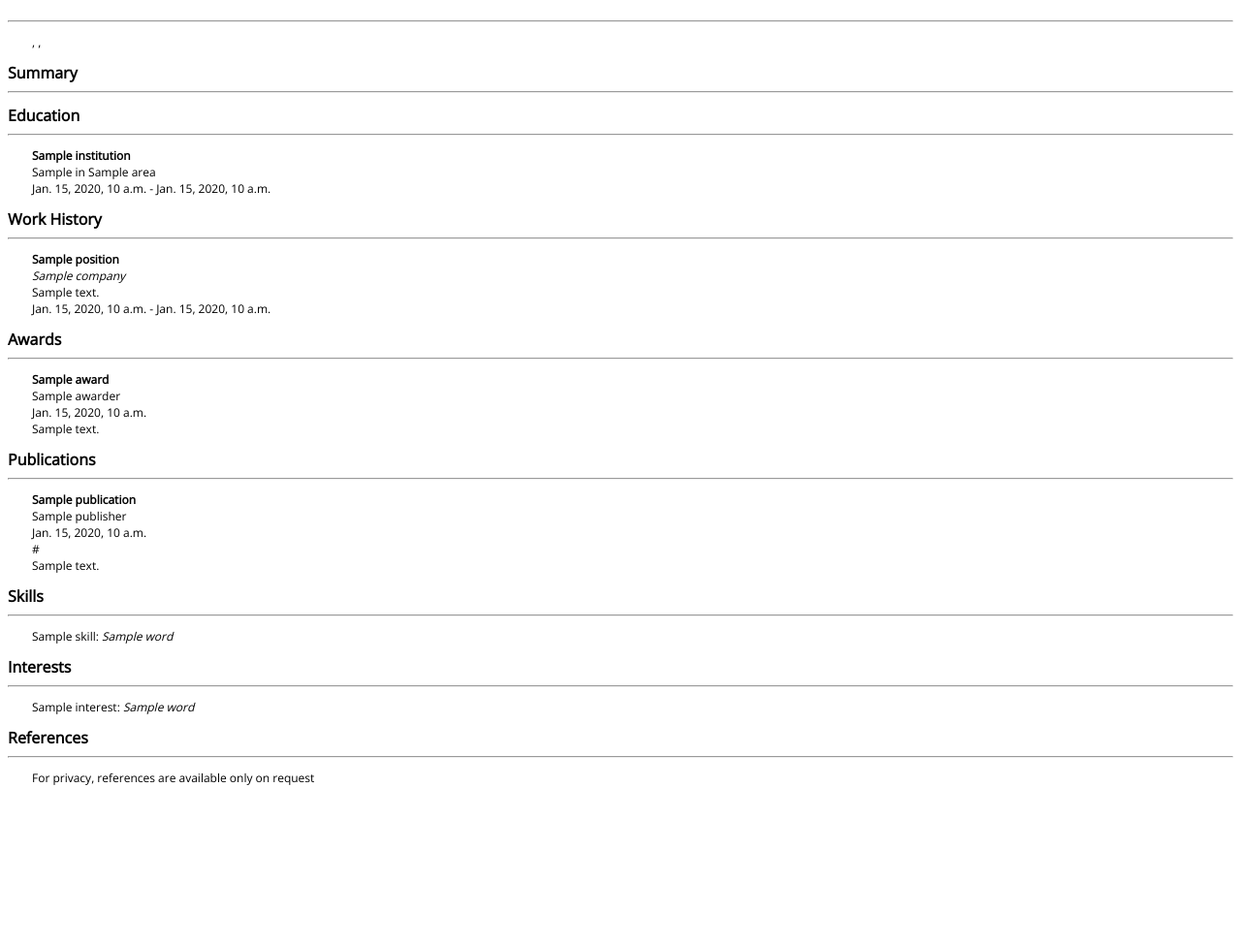
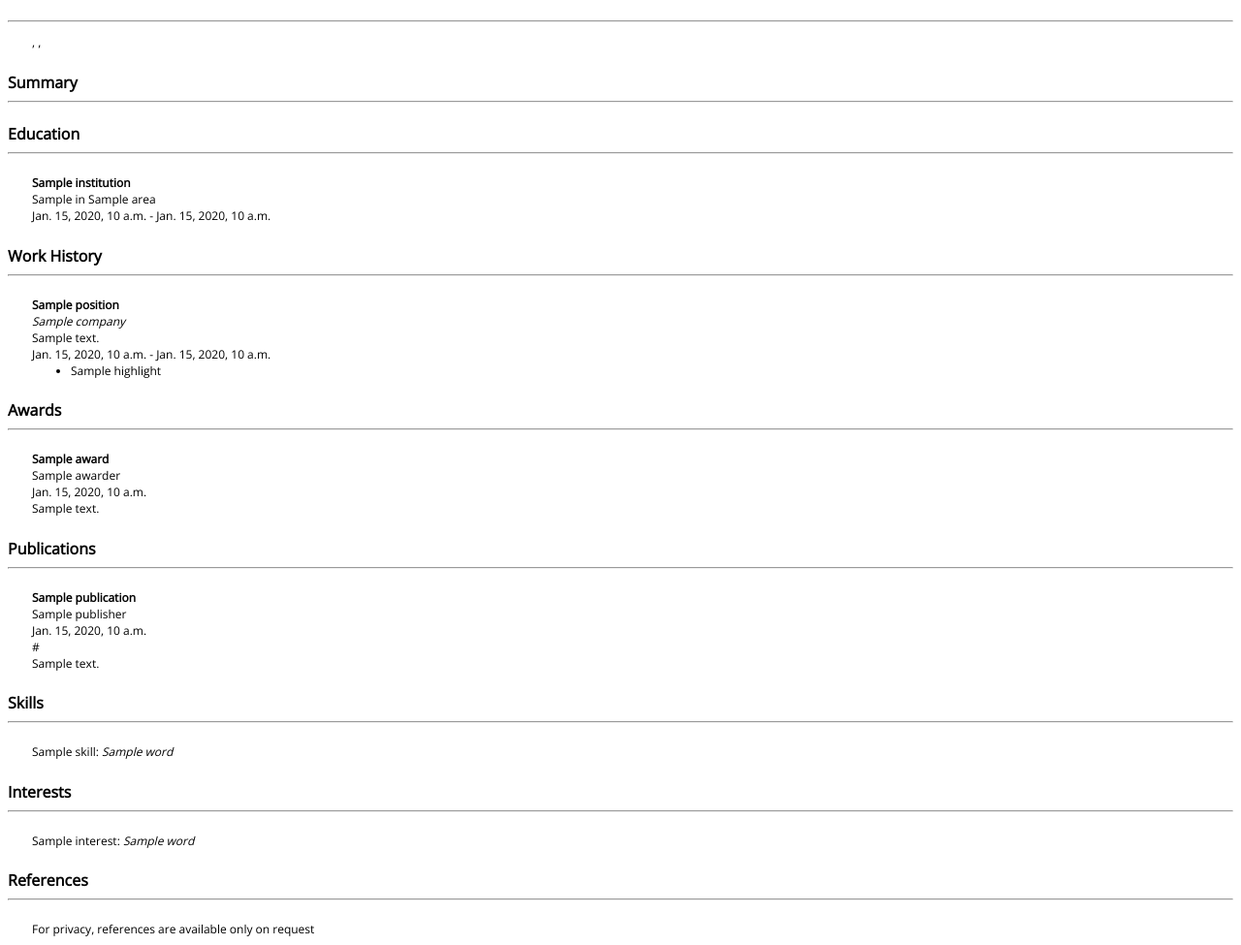
Before and after one commit to bradmryan/django-resume_machine, a Django app: template templates/resume_machine/general.html in a window 1280 px wide. Shown: the whole page at 97% size. Before the commit the page ends 810 px from the top, so only its background shows below. Run offline with Django 3.2, Linux system fonts and the light colour scheme; the template is opened without the code that fills it: most values are stand-ins (such as "Sample title", 1, 10 or a date in 2020).

Commit message:
Added highlights to general pdf

```diff
--- a/templates/resume_machine/general.html
+++ b/templates/resume_machine/general.html
@@ -7,9 +7,13 @@
       body {
         font-family: 'Open Sans', sans-serif;
       }
-      p {
+      p, li {
         font-size: 12px;
         padding: 0 0 0 0;
+        margin-bottom: 0;
+      }
+      ul {
+        margin-top: 0;
       }
       .indent {
         padding-left: 25px;
@@ -25,13 +29,13 @@
         <p>{{ user.account.phone }}</p>
         <p>{{ user.account.website }}</p>
       </div>
-      <strong>Summary</strong><hr>
+      <h4>Summary<hr></h4>
       <div class="indent">
         <p>{{ user.account.summary }}</p>
       </div>
         {% for edu in resume.education.all %}
           {% if forloop.first %}
-          <strong>Education</strong><hr>
+          <h4>Education<hr></h4>
           {% endif %}
           <div class="indent">
             <p><strong>{{ edu.institution }}</strong><br>
@@ -42,14 +46,20 @@
 
         {% for job in resume.work.all %}
         {% if forloop.first %}
-          <strong>Work History</strong><hr>
+          <h4>Work History<hr></h4>
         {% endif %}
           <div class="indent">
             {% if not job.volunteer %}
               <p><strong>{{ job.position }}</strong><br>
               <i>{{ job.company }}</i><br>
               {{ job.summary }}<br>
-              {{ job.startDate }} - {{ job.endDate }}</p>
+              {{ job.startDate }} - {% if job.endDate %}{{ job.endDate }}{% else %}Present{% endif %} </p>
+              <ul>
+                {% for highlight in job.get_work_highlights %}
+                  <li>{{ highlight }}</li>
+                {% endfor %}
+              </ul>
+
             {% endif %}
           </div>
         {% endfor %}
@@ -57,20 +67,21 @@
       {% for job in resume.work.all %}
         {% if job.volunteer %}
         {% ifchanged %}
-          <strong>Volunteer History</strong><hr>
+          <h4>Volunteer History<hr></h4>
         {% endifchanged %}
           <div class="indent">
             <p><strong>{{ job.position }}</strong><br>
             <i>{{ job.company }}</i><br>
             {{ job.summary }}<br>
-            {{ job.startDate }} - {{ job.endDate }}</p>
+            {{ job.startDate }} - {% if job.endDate %}{{ job.endDate }}{% else %}Present{% endif %}</p>
+
           </div>
         {% endif %}
       {% endfor %}
 
       {% for award in resume.awards.all %}
         {% ifchanged %}
-          <strong>Awards</strong><hr>
+          <h4>Awards<hr></h4>
         {% endifchanged %}
         <div class="indent">
           <p>
@@ -84,7 +95,7 @@
 
       {% for publication in resume.publications.all %}
         {% ifchanged %}
-          <strong>Publications</strong><hr>
+          <h4>Publications<hr></h4>
         {% endifchanged %}
         <div class="indent">
           <p>
@@ -97,7 +108,7 @@
         </div>
       {% endfor %}
 
-      {% if resume.skills %}<strong>Skills</strong><hr>
+      {% if resume.skills %}<h4>Skills<hr></h4>
         <div class="indent">
           {% for skill in resume.skills.all %}
             <p>
@@ -113,7 +124,7 @@
           {% endfor %}
         </div>
       {% endif %}
-      {% if resume.interests %}<strong>Interests</strong><hr>
+      {% if resume.interests %}<h4>Interests<hr></h4>
         <div class="indent">
           {% for interest in resume.interests.all %}
             <p>{{ interest.name }}:
@@ -129,7 +140,7 @@
         </div>
       {% endif %}
 
-      <strong>References</strong><hr>
+      <h4>References<hr></h4>
       <div class="indent">
         {% if resume.publishReferences %}
           {% for reference in resume.references.all %}
--- a/templates/resume_machine/programmer.html
+++ b/templates/resume_machine/programmer.html
@@ -7,7 +7,7 @@
       body {
         font-family: 'Open Sans', sans-serif;
       }
-      p {
+      p, li {
         font-size: 12px;
         padding: 0 0 0 0;
       }
@@ -92,7 +92,7 @@
             <p><strong>{{ job.position }}</strong><br>
             <i>{{ job.company }}</i><br>
             {{ job.summary }}<br>
-            {{ job.startDate }} - {{ job.endDate }}</p>
+            {{ job.startDate }} - {% if job.endDate %}{{ job.endDate }}{% else %}Present{% endif %}</p>
           {% endif %}
         {% endfor %}
       </div>
@@ -106,7 +106,7 @@
             <p><strong>{{ job.position }}</strong><br>
             <i>{{ job.company }}</i><br>
             {{ job.summary }}<br>
-            {{ job.startDate }} - {{ job.endDate }}</p>
+            {{ job.startDate }} - {% if job.endDate %}{{ job.endDate }}{% else %}Present{% endif %}</p>
           </div>
         {% endif %}
       {% endfor %}
```
Also changed, not shown: models.py (+8 -6 lines).
